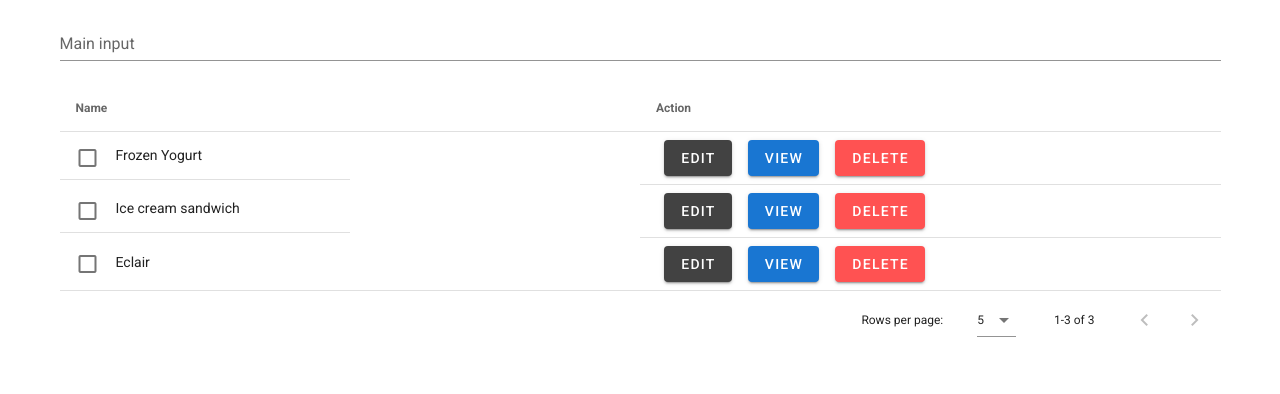
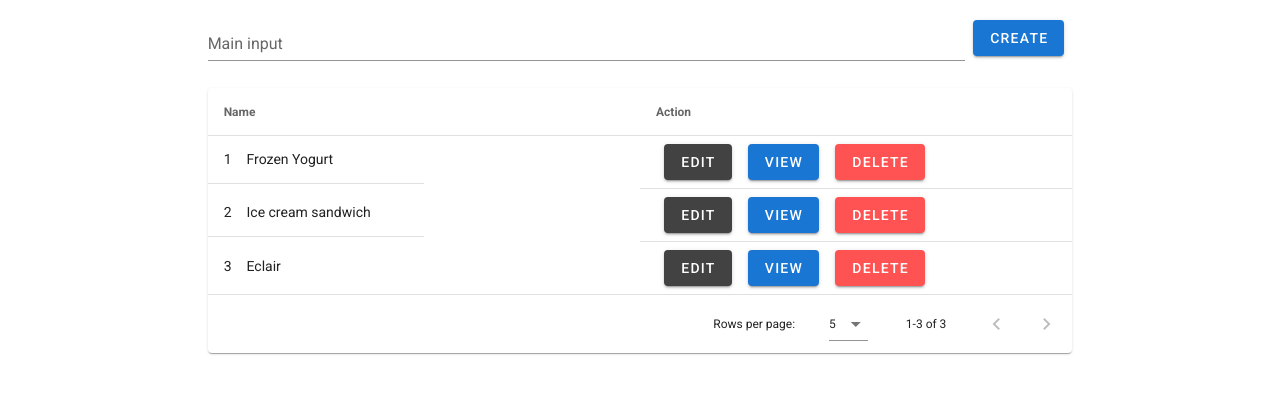
Before and after one commit to hemanta4291/FQ-VUE-TODO-TASK-HEMANTA, a Vue app: page / in a window 1280 px wide. Shown: the top 394 px of the page. Built offline with nearby package versions, Linux system fonts and the light colour scheme.

Commit message:
todo list done

```diff
--- a/src/components/Home.vue
+++ b/src/components/Home.vue
@@ -1,58 +1,70 @@
 <template>
   <v-container>
    <v-row>
-    <v-col>
+    <v-col class="col-md-9 offset-md-6 mx-auto d-flex">
       <v-text-field
         label="Main input"
         :rules="rules"
         v-model="todoText"
         hide-details="auto"
         @keydown.enter="submit"
-    ></v-text-field>
+      > </v-text-field>
+      <v-btn
+        class="ma-2"
+        color="primary"
+        @click="submit"
+          >
+            Create
+      </v-btn>
     </v-col>
    </v-row>
     <v-row>
-      <v-col>
+      <v-col class="col-md-9 offset-md-6 mx-auto">
 
-        <v-data-table :headers="headers" :items="itemsWithIndex" :items-per-page="5">
+        <v-data-table
+        :headers="headers"
+        :items="itemsWithIndex"
+        :items-per-page="5"
+        class="elevation-1"
 
-            <template v-slot:item="row">
+        >
+
+            <template v-slot:item="props">
 
               <tr class="table-custom">
                <td class="flex">
-               <v-checkbox
-                  v-model="row.item.done"
-                  hide-details
-                  class="shrink mr-2 mt-0"
-                ></v-checkbox>
-               <p :class="{ done : row.item.done}">{{ row.item.name }}</p>
+                {{props.item.index+1}}
+
+                <p class="name">{{ props.item.name }}</p>
               </td>
               <td><v-btn
               class="ma-2"
               color="secondary"
-              @click="edit(row.item.name,row.item.index)"
+              @click="edit(props.item.name,props.item.index)"
                 >
                   Edit
                 </v-btn>
                 <v-btn
               class="ma-2"
               color="primary"
-              @click="ViewItem(row.item.name)"
+              @click="ViewItem(props.item.name)"
                 >
                   View
                 </v-btn>
              <v-btn
              class="ma-2"
               color="error"
-              @click="deleteItem(row.item.index)"
+              @click.stop="deleteItem(props.item.index,$event)"
             >
               Delete
-            </v-btn></td>
+            </v-btn>
+            </td>
 
               </tr>
           </template>
 
         </v-data-table>
+
       </v-col>
 
 
@@ -75,9 +87,16 @@
           @keydown.enter="update"
         ></v-text-field>
           </v-card-text>
-          <v-card-actions>
+          <v-card-actions class="d-flex justify-space-between">
           <v-btn
               color="primary"
+              text
+              @click="update"
+            >
+              Update
+            </v-btn>
+            <v-btn
+              color="error"
               text
               @click="dialog = false"
             >
@@ -97,6 +116,7 @@ import { store } from '../store'
 
     data(){
       return {
+        checkValue:null,
         todoIndex: null,
         todoeditText:'',
         dialog:false,
@@ -148,8 +168,10 @@ import { store } from '../store'
           this.dialog = false
 
         },
-        deleteItem(index){
+        deleteItem(index,event){
           store.data.splice(index,1)
+          event.preventDefault();
+          console.log(event.preventDefault())
         },
         ViewItem(item){
           this.$router.push({ name: 'Details' })
@@ -161,13 +183,12 @@ import { store } from '../store'
 </script>
 
 <style>
-.done{
-  text-decoration: line-through;
-}
 .table-custom td{
    width: 50%
 }
-
+.table-custom .name{
+  padding-left: 15px;
+}
 .table-custom .flex {
     display: flex;
     align-items: center;
```
Lines whose indentation alone changed are shown as unchanged.
